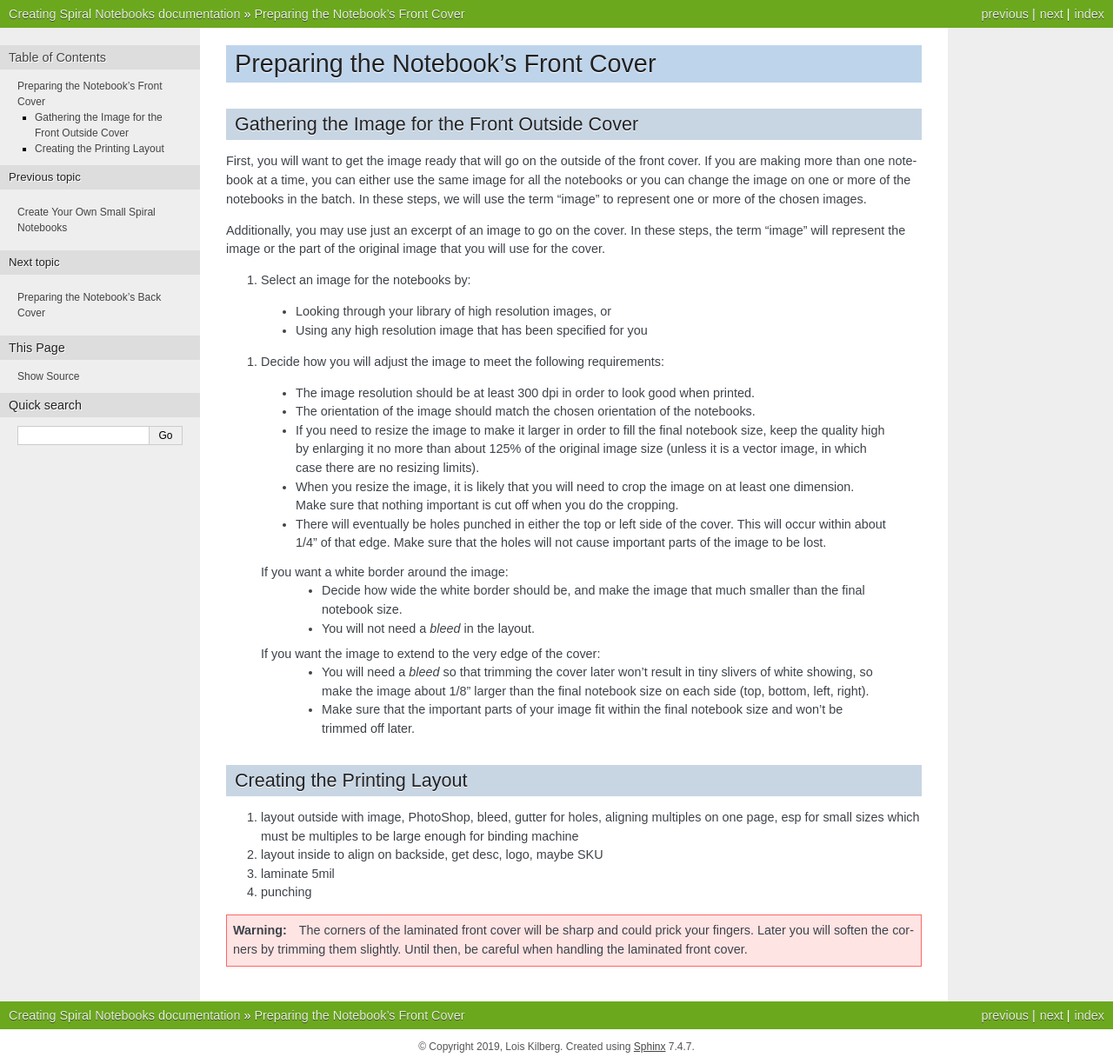
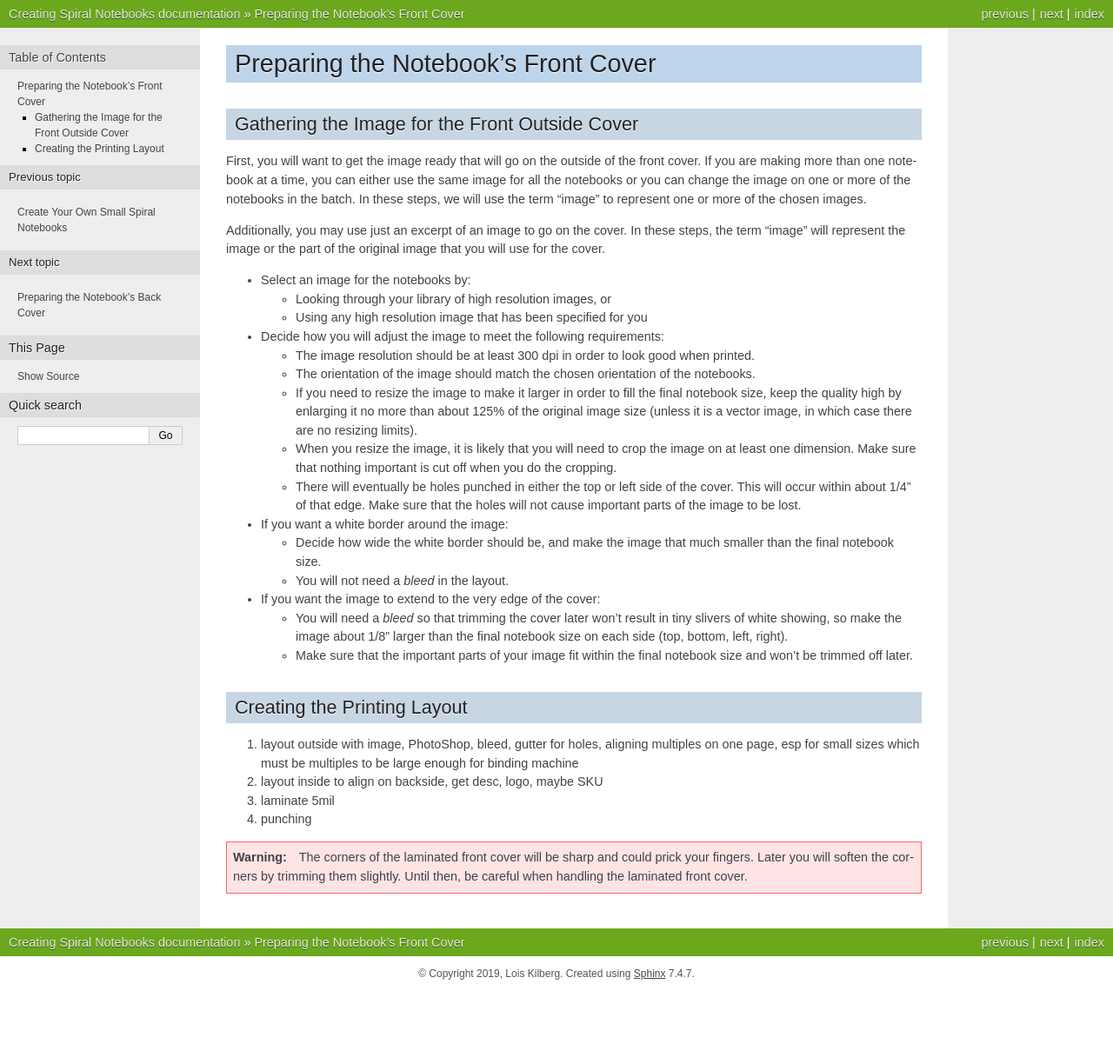
Before and after one commit to loiskilberg/create_spiral_notebook, a Sphinx documentation site: the page built from source/01_prepare_front_cover.rst, in a window 1280 px wide. Shown: the whole page at 87% size. Built offline with Sphinx 7.4.7, drawn with Linux system fonts in a browser that asks for light colours; pages that are not in the unit, such as notebooks, are missing from menus; after the commit the page ends 1140 px from its top, so only the background shows below that.

Commit message:
use bullets instead

```diff
--- a/source/01_prepare_front_cover.rst
+++ b/source/01_prepare_front_cover.rst
@@ -8,25 +8,29 @@ First, you will want to get the image ready that will go on the outside of the f
 
 Additionally, you may use just an excerpt of an image to go on the cover. In these steps, the term "image" will represent the image or the part of the original image that you will use for the cover.
 
-#. Select an image for the notebooks by:
+* Select an image for the notebooks by:
 
-  * Looking through your library of high resolution images, or
+  - Looking through your library of high resolution images, or
 
-  * Using any high resolution image that has been specified for you
+  - Using any high resolution image that has been specified for you
 
-#. Decide how you will adjust the image to meet the following requirements:
+* Decide how you will adjust the image to meet the following requirements:
 
-  * The image resolution should be at least 300 dpi in order to look good when printed.
-  * The orientation of the image should match the chosen orientation of the notebooks.
-  * If you need to resize the image to make it larger in order to fill the final notebook size, keep the quality high by enlarging it no more than about 125% of the original image size (unless it is a vector image, in which case there are no resizing limits).
-  * When you resize the image, it is likely that you will need to crop the image on at least one dimension. Make sure that nothing important is cut off when you do the cropping.
-  * There will eventually be holes punched in either the top or left side of the cover. This will occur within about 1/4" of that edge. Make sure that the holes will not cause important parts of the image to be lost.
-  If you want a white border around the image:
-    - Decide how wide the white border should be, and make the image that much smaller than the final notebook size.
-    - You will not need a *bleed* in the layout.
-  If you want the image to extend to the very edge of the cover:
-    - You will need a *bleed* so that trimming the cover later won't result in tiny slivers of white showing, so make the image about 1/8" larger than the final notebook size on each side (top, bottom, left, right).
-    - Make sure that the important parts of your image fit within the final notebook size and won't be trimmed off later.
+  - The image resolution should be at least 300 dpi in order to look good when printed.
+  - The orientation of the image should match the chosen orientation of the notebooks.
+  - If you need to resize the image to make it larger in order to fill the final notebook size, keep the quality high by enlarging it no more than about 125% of the original image size (unless it is a vector image, in which case there are no resizing limits).
+  - When you resize the image, it is likely that you will need to crop the image on at least one dimension. Make sure that nothing important is cut off when you do the cropping.
+  - There will eventually be holes punched in either the top or left side of the cover. This will occur within about 1/4" of that edge. Make sure that the holes will not cause important parts of the image to be lost.
+
+* If you want a white border around the image:
+
+  - Decide how wide the white border should be, and make the image that much smaller than the final notebook size.
+  - You will not need a *bleed* in the layout.
+
+* If you want the image to extend to the very edge of the cover:
+
+  - You will need a *bleed* so that trimming the cover later won't result in tiny slivers of white showing, so make the image about 1/8" larger than the final notebook size on each side (top, bottom, left, right).
+  - Make sure that the important parts of your image fit within the final notebook size and won't be trimmed off later.
 
 Creating the Printing Layout
 ============================
```
